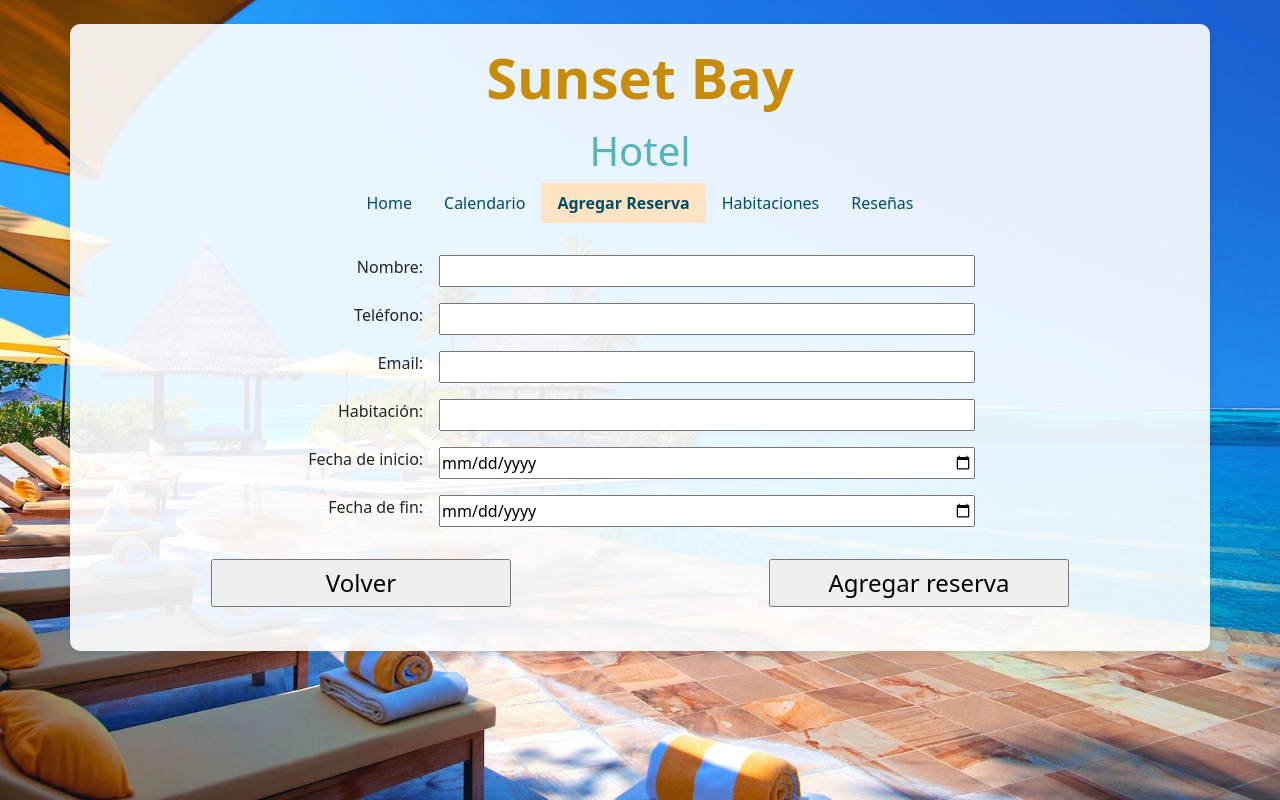
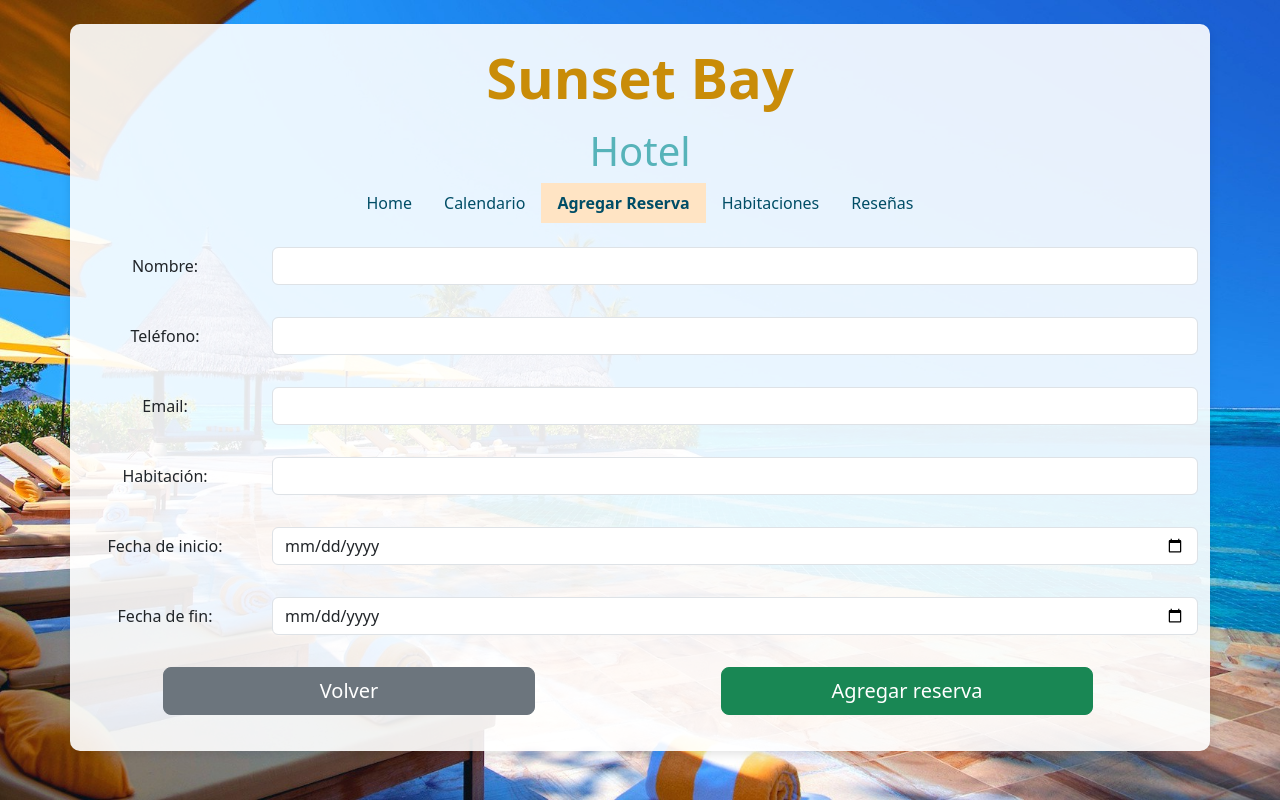
Before and after one commit to marina481/front, an Angular app in the folder tp_front/: page /AgregarReserva in a window 1280 px wide. Built offline with nearby package versions, Linux system fonts and the light colour scheme.

Commit message:
Se agregó bootstrap al formulario de agregar reserva

```diff
--- a/tp_front/src/app/agregar-reserva/agregar-reserva.component.css
+++ b/tp_front/src/app/agregar-reserva/agregar-reserva.component.css
@@ -1,5 +1,5 @@
 /* You can add global styles to this file, and also import other style files */
-#form-reserva {
+/*#form-reserva {
     display: grid;
     width: 80%;
     grid-template-columns: 40% 60%;
@@ -110,9 +110,14 @@
     height: 2em;
     font-size: 1.5em;
 }
+*/
 
 .validators {
     color: red;
     font-size: 0.8em;
     margin-bottom: 0;
 }
+
+.form-group {
+    margin-bottom: 1rem /* No tomaba el estilo de bootstrap */
+}
--- a/tp_front/src/app/agregar-reserva/agregar-reserva.component.html
+++ b/tp_front/src/app/agregar-reserva/agregar-reserva.component.html
@@ -1,82 +1,111 @@
 <form [formGroup]="reservaForm">
     <div id="form-reserva">
-
-        <label id="label-nombre" for="input-nombre">Nombre:</label>
+        <div class="form-group row">
+            <label class="col-sm-2 col-form-label" id="label-nombre" for="input-nombre">Nombre:</label>
+            <div class="col-sm-10">
                 <input
+                class="form-control"
                 id="input-nombre"
                 formControlName="nombre"
                 type="text"
                 label="Nombre">
-
+            </div>
+        </div>
+        <div class="form-group row">
             @if(reservaForm.controls.nombre.errors && reservaForm.controls.nombre.touched) {
                 <p id="error-nombre" class="validators">El nombre es requerido</p>
             }
-
-        <label id="label-telefono" for="input-telefono">Teléfono:</label>
+        </div>
+        <div class="form-group row">
+            <label class="col-sm-2 col-form-label" id="label-telefono" for="input-telefono">Teléfono:</label>
+            <div class="col-sm-10">
                 <input
+                class="form-control"
                 id="input-telefono"
                 formControlName="telefono"
                 type="number"
                 min="0"
                 step="1"
                 label="Teléfono">
-
+            </div>
+        </div>
+        <div class="form-group row">
             @if(reservaForm.controls.telefono.errors && reservaForm.controls.telefono.touched) {
                 <p id="error-telefono" class="validators">El teléfono es requerido</p>
             }
-
-        <label id="label-email" for="input-email">Email:</label>
+        </div>
+        <div class="form-group row">
+            <label class="col-sm-2 col-form-label" id="label-email" for="input-email">Email:</label>
+            <div class="col-sm-10">
                 <input
+                class="form-control"
                 id="input-email"
                 formControlName="email"
                 type="email"
                 label="Email">
-
+            </div>
+        </div>
+        <div class="form-group row">
             @if(reservaForm.controls.email.errors && reservaForm.controls.email.touched) {
                 <p id="error-email" class="validators">El email es incorrecto</p>
             }
-
-        <label id="label-habitacion" for="input-habitacion">Habitación:</label>
+        </div>
+        <div class="form-group row">
+            <label class="col-sm-2 col-form-label" id="label-habitacion" for="input-habitacion">Habitación:</label>
+            <div class="col-sm-10">
                 <input
+                class="form-control"
                 id="input-habitacion"
                 formControlName="habitacion"
                 type="number"
                 min="0"
                 step="1"
                 label="Habitación">
-
+            </div>
+        </div>
+        <div class="form-group row">
             @if(reservaForm.controls.habitacion.errors && reservaForm.controls.habitacion.touched) {
                 <p id="error-habitacion" class="validators">La habitación es requerida</p>
             }
-
-        <label id="label-fecha_inicio" for="input-fecha_inicio">Fecha de inicio:</label>
+        </div>
+        <div class="form-group row">
+            <label class="col-sm-2 col-form-label" id="label-fecha_inicio" for="input-fecha_inicio">Fecha de inicio:</label>
+                <div class="col-sm-10">
                 <input
+                class="form-control"
                 id="input-fecha_inicio"
                 formControlName="fecha_inicio"
                 type="date"
                 label="Fecha de inicio">
-
+            </div>
+        </div>
+        <div class="form-group row">
             @if(reservaForm.controls.fecha_inicio.errors && reservaForm.controls.fecha_inicio.touched) {
                 <p id="error-fecha_inicio" class="validators">La fecha de inicio es requerida</p>
             }
-
-        <label id="label-fecha_fin" for="input-fecha_fin">Fecha de fin:</label>
+        </div>
+        <div class="form-group row">
+            <label class="col-sm-2 col-form-label" id="label-fecha_fin" for="input-fecha_fin">Fecha de fin:</label>
+            <div class="col-sm-10">
                 <input
+                class="form-control"
                 id="input-fecha_fin"
                 formControlName="fecha_fin"
                 type="date"
                 label="Fecha de fin">
-
+            </div>
+        </div>
+        <div class="form-group row">
             @if(reservaForm.controls.fecha_fin.errors && reservaForm.controls.fecha_fin.touched) {
                 <p id="error-fecha_fin" class="validators">La fecha de fin es requerida</p>
             }
-
         </div>
-
-    <div id="form-buttons">
-        <input type="button" value="Volver" (click)="volver()">
-
-        <input type="button" value="Agregar reserva" (click)="enviarReserva()">
+        <div class="form-group col-sm-12 row" id="form-buttons">
+            <div class="col-sm-1"></div>
+            <input class="btn btn-secondary col-sm-4 btn-lg" type="button" value="Volver" (click)="volver()">
+            <div class="col-sm-2"></div>
+            <input class="btn btn-success col-sm-4 btn-lg" type="button" value="Agregar reserva" (click)="enviarReserva()">
+            <div class="col-sm-1"></div>
         </div>
-
+    </div>
 </form>
```
Lines whose indentation alone changed are shown as unchanged.
